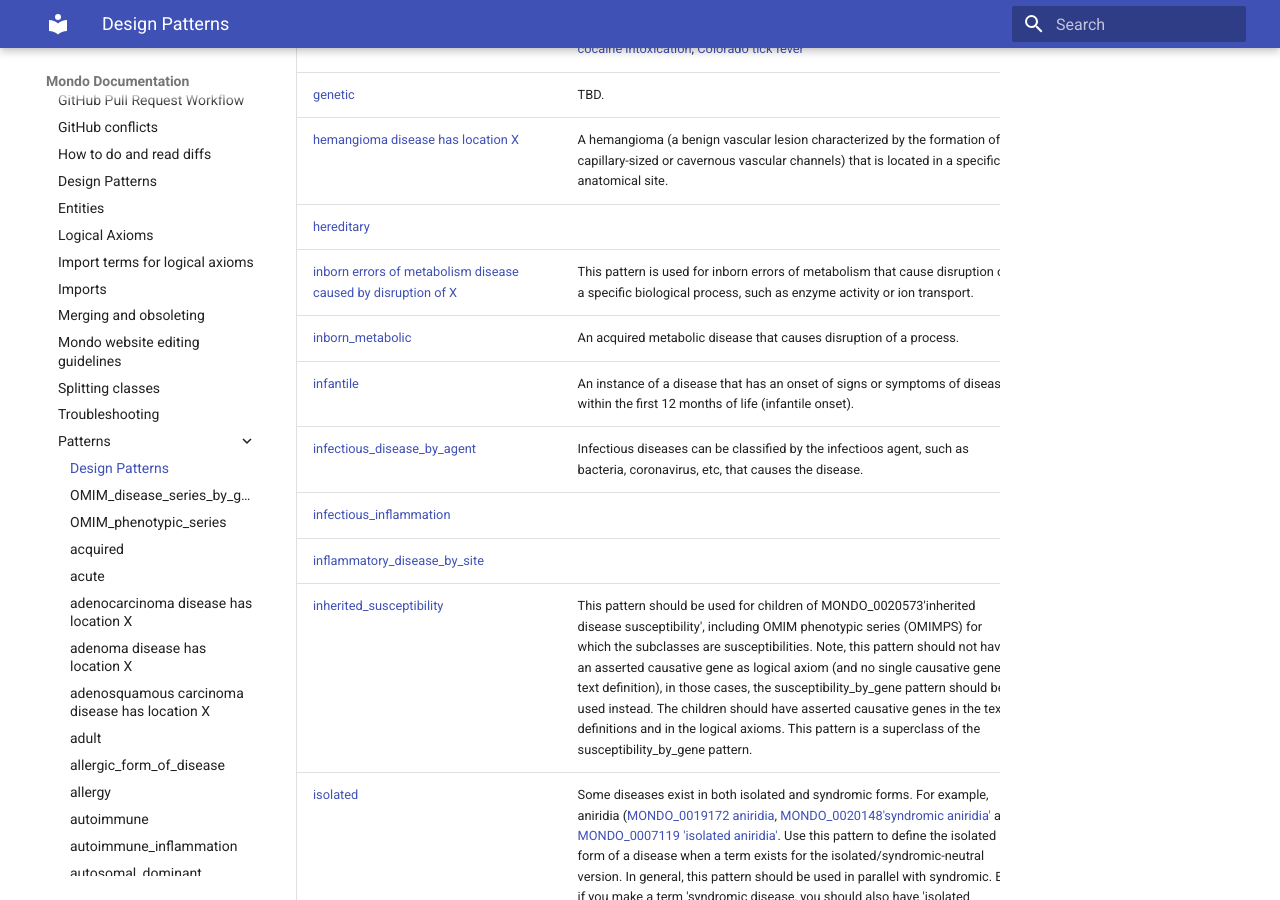
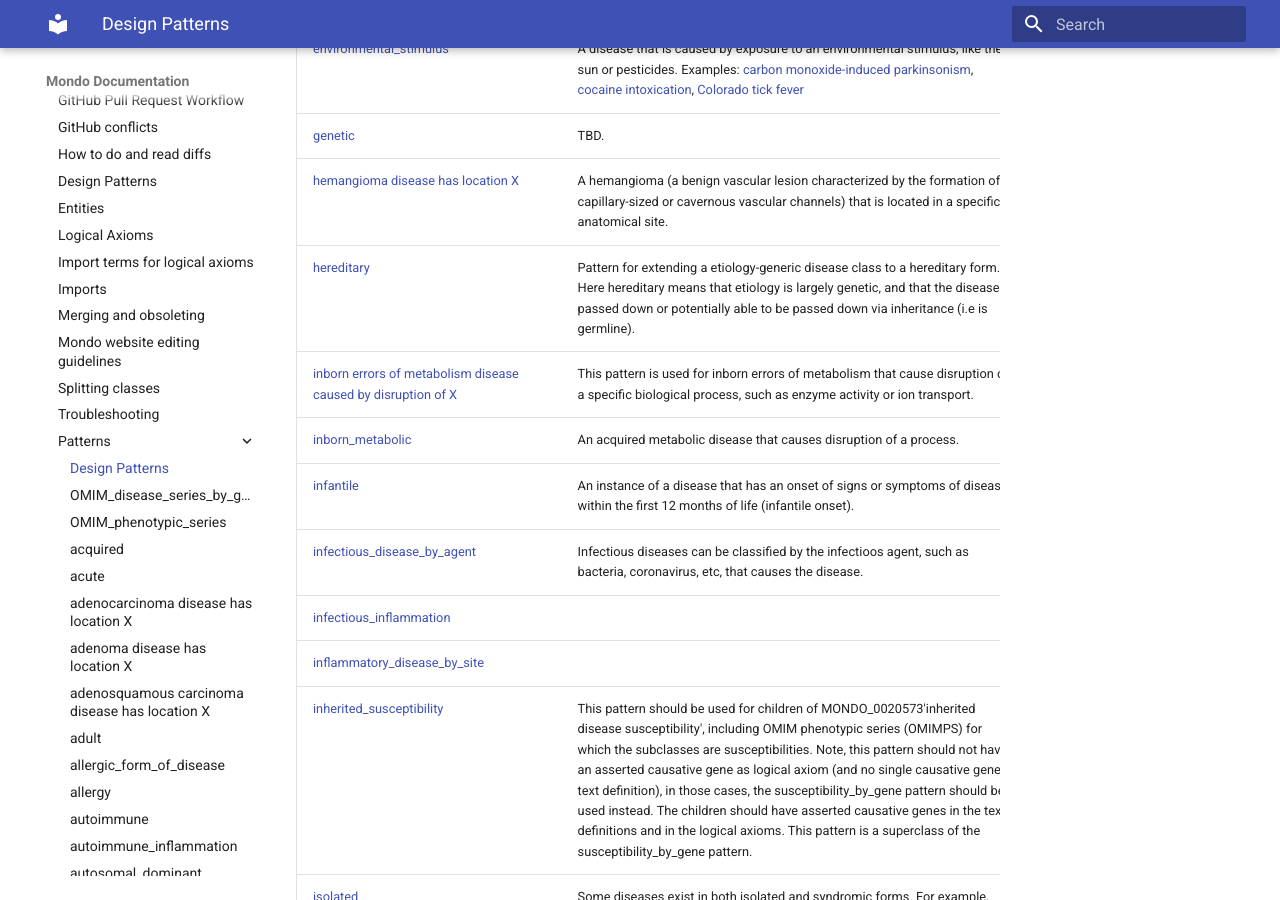
Before and after one commit to jiaola/rtd-test, an MkDocs documentation site: the page built from docs/editors-guide/patterns/index.md, in a window 1280 px wide and 900 px high, scrolled down 1713 px. Built offline with MkDocs 1.6.1 and Material for MkDocs 9.7.7, drawn with Linux system fonts in a browser that asks for light colours; some of the changed text lies outside the part shown.

Commit message:
Update annotation links

```diff
--- a/docs/editors-guide/patterns/index.md
+++ b/docs/editors-guide/patterns/index.md
@@ -9,7 +9,7 @@
 | [adenoma disease has location X](adenoma/) | This is auto-generated. Add your description here |
 | [adenosquamous carcinoma disease has location X](adenosquamous_carcinoma/) | This is auto-generated. Add your description here |
 | [adult](adult/) | TBD. |
-| [allergic_form_of_disease](allergic_form_of_disease/) |  |
+| [allergic_form_of_disease](allergic_form_of_disease/) | An etiological pattern that extends an etiology-generic disease to an allergic form (i.e. caused by pathological type I hypersensitivity reaction). The [allergy.yaml](https://github.com/monarch-initiative/mondo/blob/master/src/patterns/dosdp-patterns/allergy.yaml) pattern is to refine an existing disease by trigger. |
 | [allergy](allergy/) |  |
 | [autoimmune](autoimmune/) | TBD. |
 | [autoimmune_inflammation](autoimmune_inflammation/) | TBD. |
@@ -33,7 +33,7 @@
 | [environmental_stimulus](environmental_stimulus/) | A disease that is caused by exposure to an environmental stimulus, like the sun or pesticides.  Examples: [carbon monoxide-induced parkinsonism](http://purl.obolibrary.org/obo/MONDO_0017639), [cocaine intoxication](http://purl.obolibrary.org/obo/MONDO_0019544), [Colorado tick fever](http://purl.obolibrary.org/obo/MONDO_0005708) |
 | [genetic](genetic/) | TBD. |
 | [hemangioma disease has location X](hemangioma/) | A hemangioma (a benign vascular lesion characterized by the formation of capillary-sized or cavernous vascular channels) that is located in a specific anatomical site. |
-| [hereditary](hereditary/) |  |
+| [hereditary](hereditary/) | Pattern for extending a etiology-generic disease class to a hereditary form.  Here hereditary means that etiology is largely genetic, and that the disease is passed down or potentially able to be passed down via inheritance (i.e is germline). |
 | [inborn errors of metabolism disease caused by disruption of X](inborn_metabolic_disrupts/) | This pattern is used for inborn errors of metabolism that cause disruption of a specific biological process, such as enzyme activity or ion transport.  |
 | [inborn_metabolic](inborn_metabolic/) | An acquired metabolic disease that causes disruption of a process. |
 | [infantile](infantile/) | An instance of a disease that has an onset of signs or symptoms of disease within the first 12 months of life (infantile onset). |
```
Also changed, not shown: docs/editors-guide/patterns/adenocarcinoma.md (+2 -0 lines), docs/editors-guide/patterns/allergic_form_of_disease.md (+2 -2 lines), docs/editors-guide/patterns/hereditary.md (+1 -1 lines).
